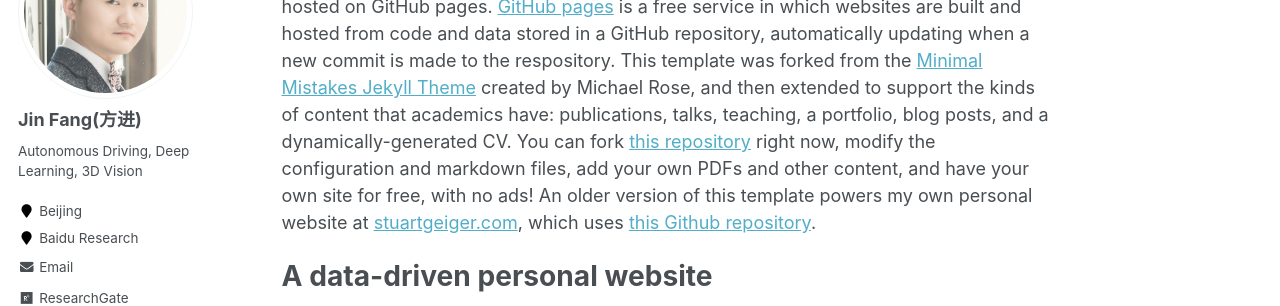
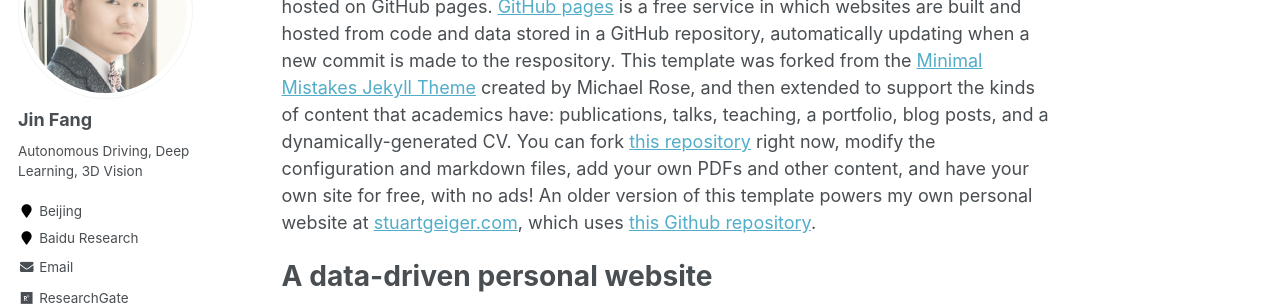
Before and after one commit to fangjin-cool/fangjin-cool.github.io, a Jekyll site: the page built from _pages/about.md, in a window 1280 px wide. Shown: the part 194-500 px from the top of the page. Built offline with Jekyll 4.4.1, drawn with Linux system fonts in a browser that asks for light colours.

Commit message:
Update _config.yml

```diff
--- a/_config.yml
+++ b/_config.yml
@@ -80,7 +80,7 @@ analytics:
 
 # Site Author
 author:
-  name             : "Jin Fang(方进)"
+  name             : "Jin Fang"
   avatar           : "fangjin.png"
   bio              : "Autonomous Driving, Deep Learning, 3D Vision"
   location         : "Beijing"
```
